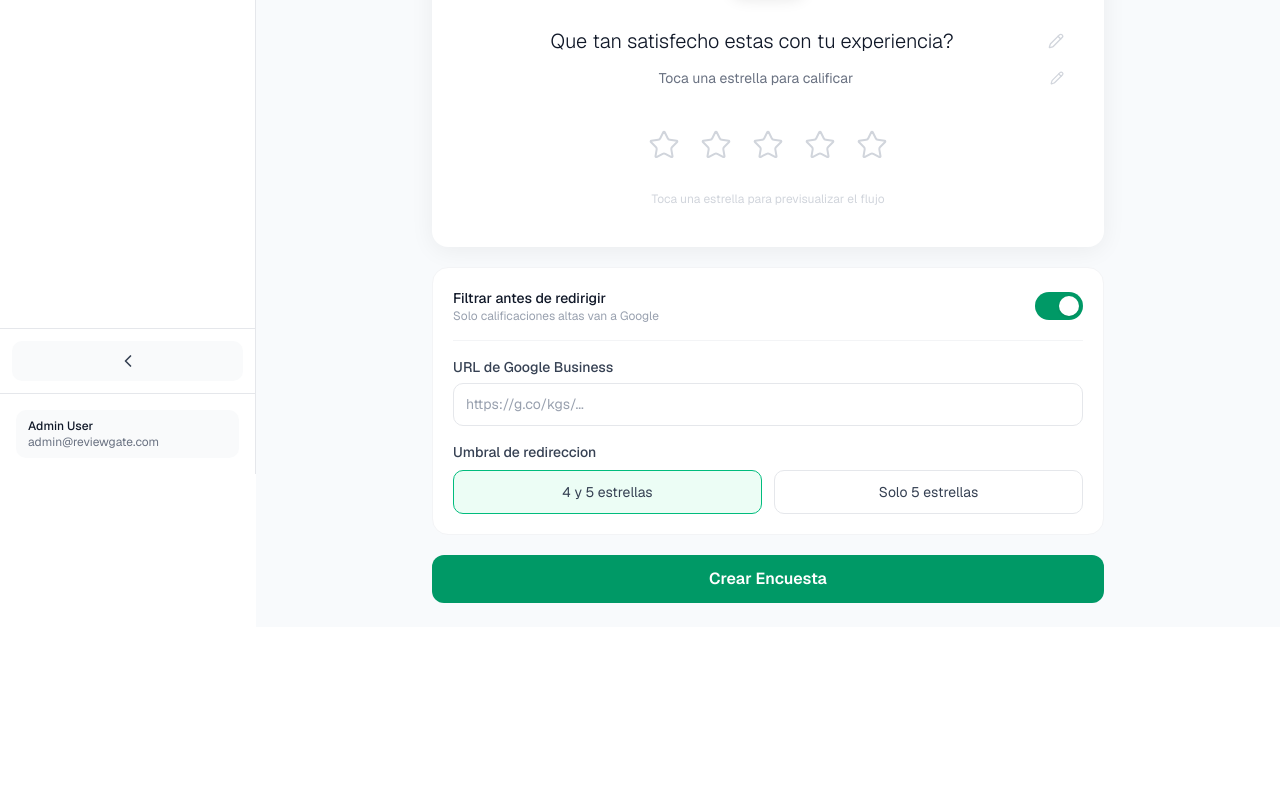
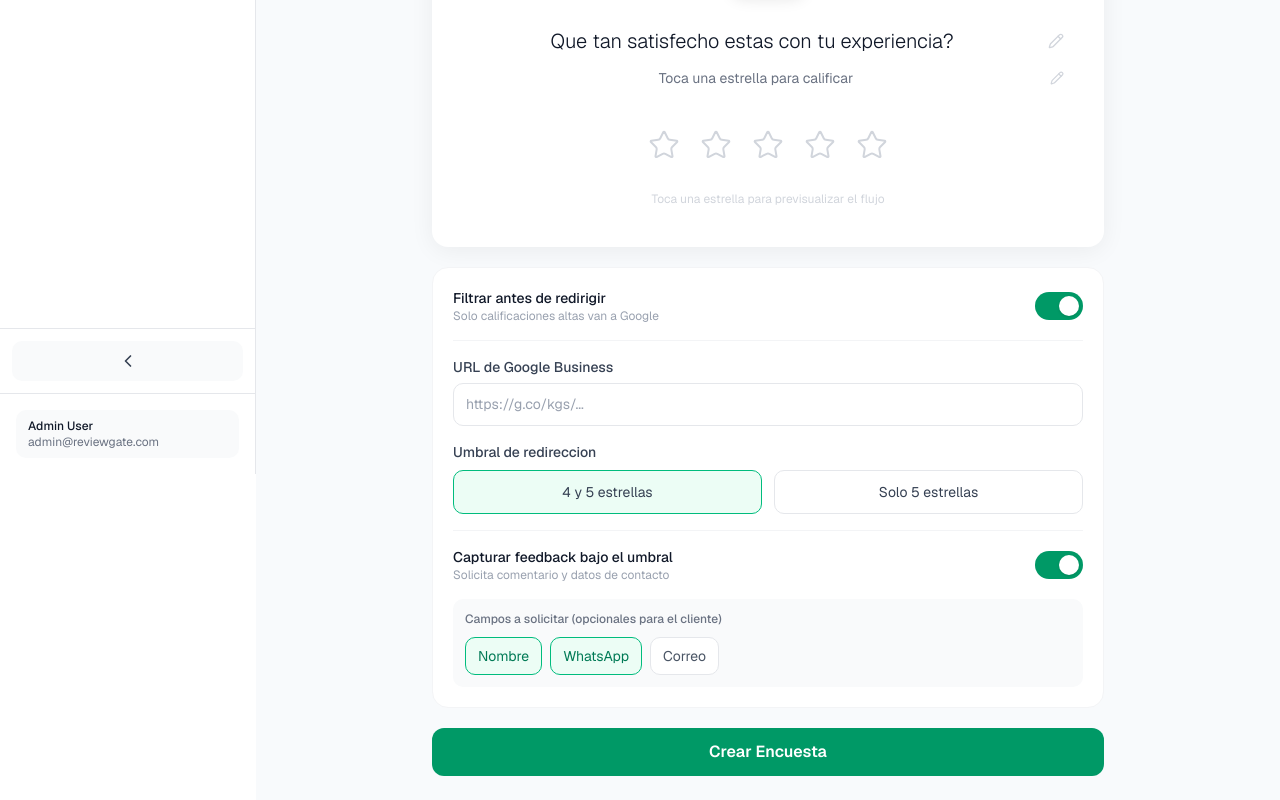
Before and after one commit to pvite/survey, a Next.js app: page /admin in a window 1280 px wide. Shown: the part 326-1126 px from the top of the page. Before the commit the page ends 953 px from the top, so only its background shows below. Built offline with nearby package versions, Linux system fonts and the light colour scheme.

Commit message:
feat: add progressive feedback capture with toggle and field selection
Implement two-step feedback flow and update negative rating preview.

Co-authored-by: Pedro Viterbo <63502056+pvite@users.noreply.github.com>

```diff
--- a/app/admin/page.tsx
+++ b/app/admin/page.tsx
@@ -15,6 +15,12 @@ export default function AdminPage() {
     publicInstruction: "Toca una estrella para calificar",
     positiveMessage: "Gracias! Tu opinion nos ayuda mucho.",
     negativeMessage: "Lamentamos que tu experiencia no haya sido perfecta. Cuentanos que paso.",
+    enableFeedbackCapture: true,
+    captureFields: {
+      name: true,
+      whatsapp: true,
+      email: false,
+    },
   })
 
   const [created, setCreated] = useState(false)
@@ -23,6 +29,7 @@ export default function AdminPage() {
   const [copiedLink, setCopiedLink] = useState(false)
   const [statusMessage, setStatusMessage] = useState<string | null>(null)
   const [avatarUrl, setAvatarUrl] = useState<string | null>(null)
+  const [feedbackStep, setFeedbackStep] = useState<1 | 2>(1)
 
   const handleAvatarUpload = (e: React.ChangeEvent<HTMLInputElement>) => {
     const file = e.target.files?.[0]
@@ -38,6 +45,16 @@ export default function AdminPage() {
 
   const handleChange = (field: string, value: string | boolean) => {
     setFormData({ ...formData, [field]: value })
+  }
+
+  const handleCaptureFieldToggle = (field: "name" | "whatsapp" | "email") => {
+    setFormData({
+      ...formData,
+      captureFields: {
+        ...formData.captureFields,
+        [field]: !formData.captureFields[field],
+      },
+    })
   }
 
   const handleSubmit = (e: React.FormEvent) => {
@@ -232,7 +249,7 @@ export default function AdminPage() {
                   <button
                     key={starValue}
                     type="button"
-                    onClick={() => setPreviewRating(starValue)}
+                    onClick={() => { setPreviewRating(starValue); setFeedbackStep(1) }}
                     onMouseEnter={() => setPreviewHover(starValue)}
                     onMouseLeave={() => setPreviewHover(null)}
                     className="flex h-11 w-11 cursor-pointer items-center justify-center rounded-full transition-transform hover:scale-110 active:scale-95 focus:outline-none focus:ring-2 focus:ring-emerald-500 focus:ring-offset-2"
@@ -286,9 +303,80 @@ export default function AdminPage() {
                         />
                         <Pencil className="absolute right-0 top-1/2 h-3 w-3 -translate-y-1/2 text-gray-400" />
                       </div>
-                      <div className="mt-4 rounded-[10px] border border-gray-200 bg-white px-3 py-2.5">
-                        <p className="text-left text-xs text-gray-400">Escribe tu comentario aqui...</p>
-                      </div>
+
+                      {formData.enableFeedbackCapture && (
+                        <div className="mt-4 space-y-3">
+                          {feedbackStep === 1 ? (
+                            <>
+                              {/* Paso 1: Comentario */}
+                              <div className="rounded-[10px] border border-gray-200 bg-white">
+                                <textarea
+                                  disabled
+                                  placeholder="Cuentanos que paso..."
+                                  className="h-20 w-full resize-none rounded-[10px] bg-transparent px-3 py-2.5 text-sm text-gray-400 placeholder:text-gray-300"
+                                />
+                              </div>
+                              <button
+                                type="button"
+                                onClick={() => setFeedbackStep(2)}
+                                className="w-full rounded-[10px] bg-emerald-600 py-2.5 text-sm font-medium text-white transition-all hover:bg-emerald-700"
+                              >
+                                Continuar
+                              </button>
+                            </>
+                          ) : (
+                            <>
+                              {/* Paso 2: Datos de contacto */}
+                              <div className="rounded-[12px] border border-emerald-100 bg-emerald-50/50 p-4">
+                                <p className="mb-3 text-center text-xs font-medium text-gray-600">
+                                  Dejanos tu contacto si quieres que te llamemos
+                                </p>
+                                <div className="space-y-2">
+                                  {formData.captureFields.name && (
+                                    <div className="rounded-[8px] border border-gray-200 bg-white px-3 py-2">
+                                      <p className="text-xs text-gray-300">Nombre</p>
+                                    </div>
+                                  )}
+                                  {formData.captureFields.whatsapp && (
+                                    <div className="rounded-[8px] border border-gray-200 bg-white px-3 py-2">
+                                      <p className="text-xs text-gray-300">WhatsApp</p>
+                                    </div>
+                                  )}
+                                  {formData.captureFields.email && (
+                                    <div className="rounded-[8px] border border-gray-200 bg-white px-3 py-2">
+                                      <p className="text-xs text-gray-300">Correo electronico</p>
+                                    </div>
+                                  )}
+                                </div>
+                              </div>
+                              <div className="flex gap-2">
+                                <button
+                                  type="button"
+                                  onClick={() => setFeedbackStep(1)}
+                                  className="flex-1 rounded-[10px] border border-gray-200 bg-white py-2.5 text-sm font-medium text-gray-600 transition-all hover:bg-gray-50"
+                                >
+                                  Atras
+                                </button>
+                                <button
+                                  type="button"
+                                  className="flex-1 rounded-[10px] bg-emerald-600 py-2.5 text-sm font-medium text-white transition-all hover:bg-emerald-700"
+                                >
+                                  Enviar
+                                </button>
+                              </div>
+                              <p className="text-center text-[10px] text-gray-400">
+                                Los campos son opcionales
+                              </p>
+                            </>
+                          )}
+                        </div>
+                      )}
+
+                      {!formData.enableFeedbackCapture && (
+                        <p className="mt-3 text-center text-xs text-gray-400">
+                          Captura de feedback desactivada
+                        </p>
+                      )}
                     </>
                   )}
                 </div>
@@ -373,6 +461,72 @@ export default function AdminPage() {
                       </label>
                     </div>
                   </div>
+
+                  {/* Captura de feedback */}
+                  <div className="border-t border-gray-100 pt-4">
+                    <div className="flex items-center justify-between">
+                      <div>
+                        <p className="text-sm font-medium text-gray-900">Capturar feedback bajo el umbral</p>
+                        <p className="text-xs text-gray-400">Solicita comentario y datos de contacto</p>
+                      </div>
+                      <button
+                        type="button"
+                        onClick={() => handleChange("enableFeedbackCapture", !formData.enableFeedbackCapture)}
+                        className={`relative inline-flex h-7 w-12 items-center rounded-full transition-colors focus:outline-none focus:ring-2 focus:ring-emerald-500 focus:ring-offset-2 ${
+                          formData.enableFeedbackCapture ? "bg-emerald-600" : "bg-gray-300"
+                        }`}
+                        role="switch"
+                        aria-checked={formData.enableFeedbackCapture}
+                      >
+                        <span
+                          className={`inline-block h-5 w-5 transform rounded-full bg-white shadow-sm transition-transform ${
+                            formData.enableFeedbackCapture ? "translate-x-6" : "translate-x-1"
+                          }`}
+                        />
+                      </button>
+                    </div>
+
+                    {formData.enableFeedbackCapture && (
+                      <div className="mt-4 rounded-[10px] bg-gray-50 p-3">
+                        <p className="mb-2.5 text-xs font-medium text-gray-500">Campos a solicitar (opcionales para el cliente)</p>
+                        <div className="flex flex-wrap gap-2">
+                          <label className={`flex cursor-pointer items-center gap-2 rounded-lg border px-3 py-2 text-sm transition-all ${
+                            formData.captureFields.name ? "border-emerald-500 bg-emerald-50 text-emerald-700" : "border-gray-200 bg-white text-gray-600 hover:bg-gray-50"
+                          }`}>
+                            <input
+                              type="checkbox"
+                              checked={formData.captureFields.name}
+                              onChange={() => handleCaptureFieldToggle("name")}
+                              className="sr-only"
+                            />
+                            <span>Nombre</span>
+                          </label>
+                          <label className={`flex cursor-pointer items-center gap-2 rounded-lg border px-3 py-2 text-sm transition-all ${
+                            formData.captureFields.whatsapp ? "border-emerald-500 bg-emerald-50 text-emerald-700" : "border-gray-200 bg-white text-gray-600 hover:bg-gray-50"
+                          }`}>
+                            <input
+                              type="checkbox"
+                              checked={formData.captureFields.whatsapp}
+                              onChange={() => handleCaptureFieldToggle("whatsapp")}
+                              className="sr-only"
+                            />
+                            <span>WhatsApp</span>
+                          </label>
+                          <label className={`flex cursor-pointer items-center gap-2 rounded-lg border px-3 py-2 text-sm transition-all ${
+                            formData.captureFields.email ? "border-emerald-500 bg-emerald-50 text-emerald-700" : "border-gray-200 bg-white text-gray-600 hover:bg-gray-50"
+                          }`}>
+                            <input
+                              type="checkbox"
+                              checked={formData.captureFields.email}
+                              onChange={() => handleCaptureFieldToggle("email")}
+                              className="sr-only"
+                            />
+                            <span>Correo</span>
+                          </label>
+                        </div>
+                      </div>
+                    )}
+                  </div>
                 </>
               )}
             </div>
```
